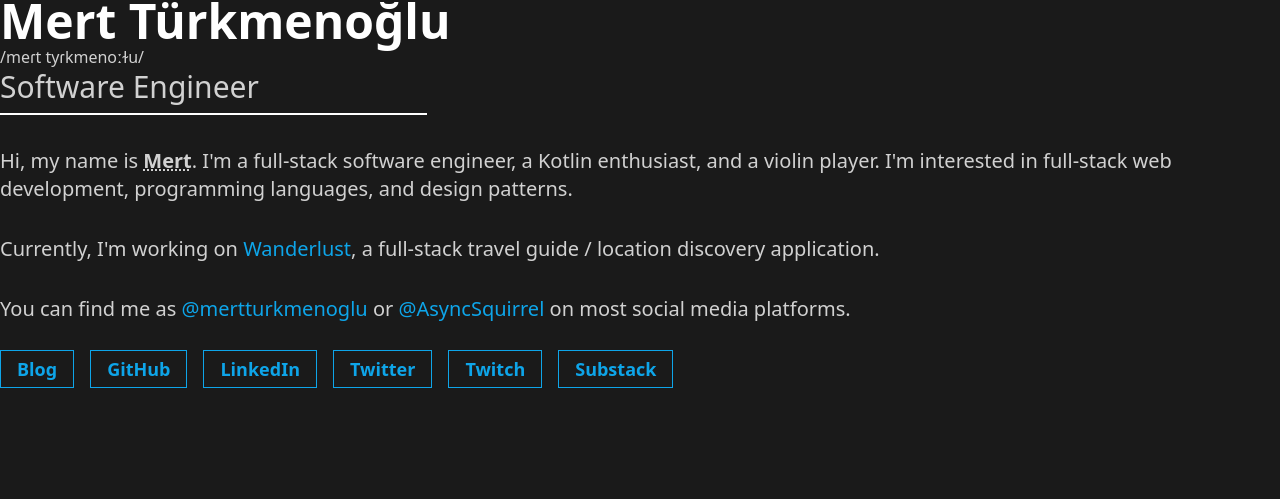
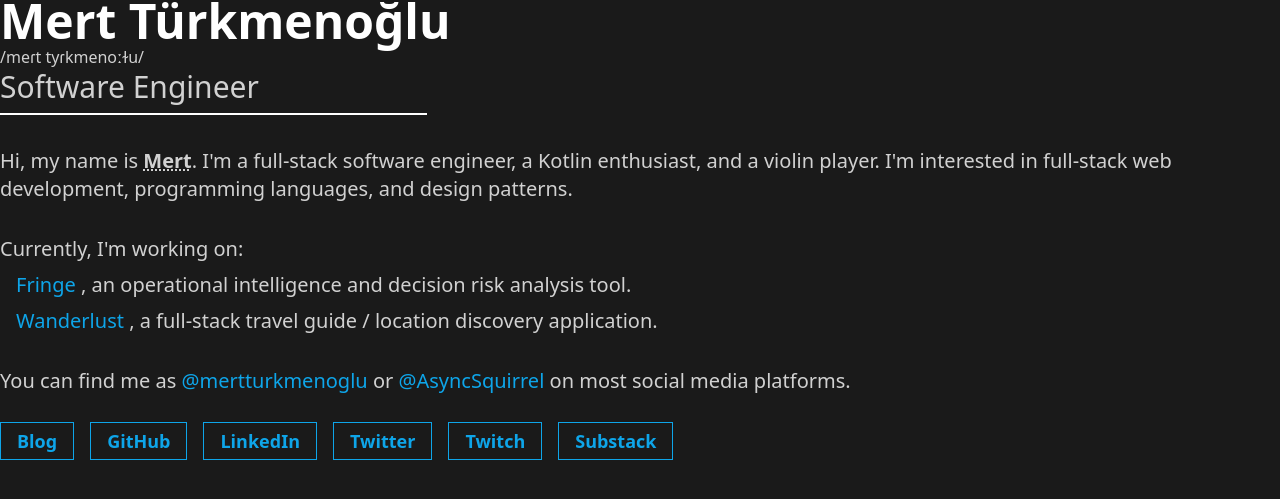
Before and after one commit to mertturkmenoglu/website, an Astro site: page / in a window 1280 px wide. Shown: the part 211-710 px from the top of the page. Built offline with nearby package versions, Linux system fonts and the light colour scheme; Astro itself is replaced by a stand-in of ours.

Commit message:
update projects section

```diff
--- a/src/pages/index.astro
+++ b/src/pages/index.astro
@@ -21,10 +21,20 @@ import "../styles/base.css";
         </div>
 
         <div class="mt-8">
-            Currently, I&apos;m working on <a
-                href="https://github.com/mertturkmenoglu/wanderlust"
-                class="text-accent hover:underline hover:underline-offset-2">Wanderlust</a
-            >, a full-stack travel guide / location discovery application.
+            Currently, I&apos;m working on:
+            <ul class="mt-2 ml-4 space-y-2">
+                <li>
+                    <a href="https://github.com/mertturkmenoglu/fringe" class="text-accent hover:underline hover:underline-offset-2">
+                        Fringe
+                    </a>, an operational intelligence and decision risk analysis tool.
+                </li>
+
+                <li>
+                    <a href="https://github.com/mertturkmenoglu/wanderlust" class="text-accent hover:underline hover:underline-offset-2">
+                        Wanderlust
+                    </a>, a full-stack travel guide / location discovery application.
+                </li>
+            </ul>
         </div>
 
         <div class="mt-8">
```
